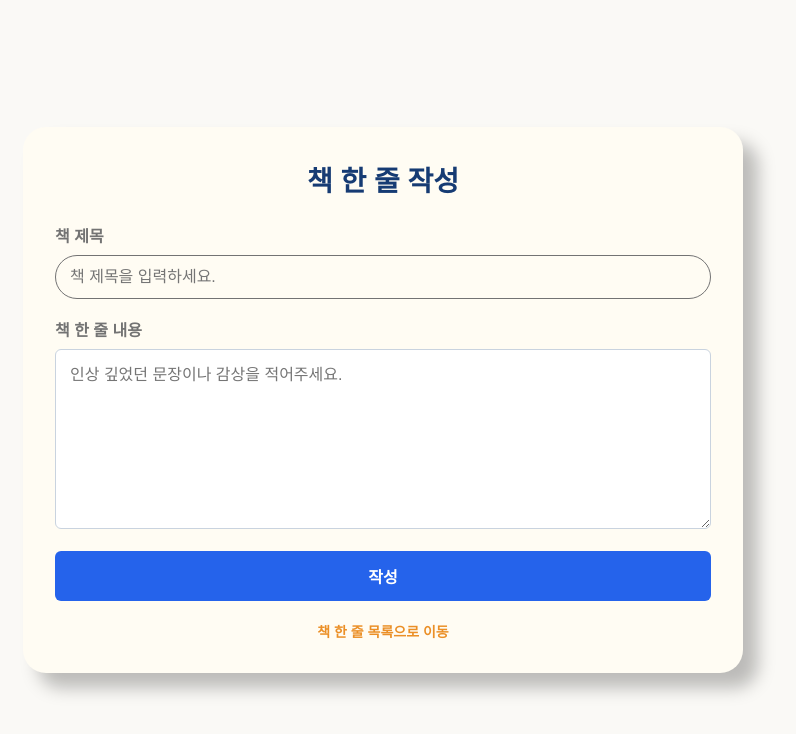
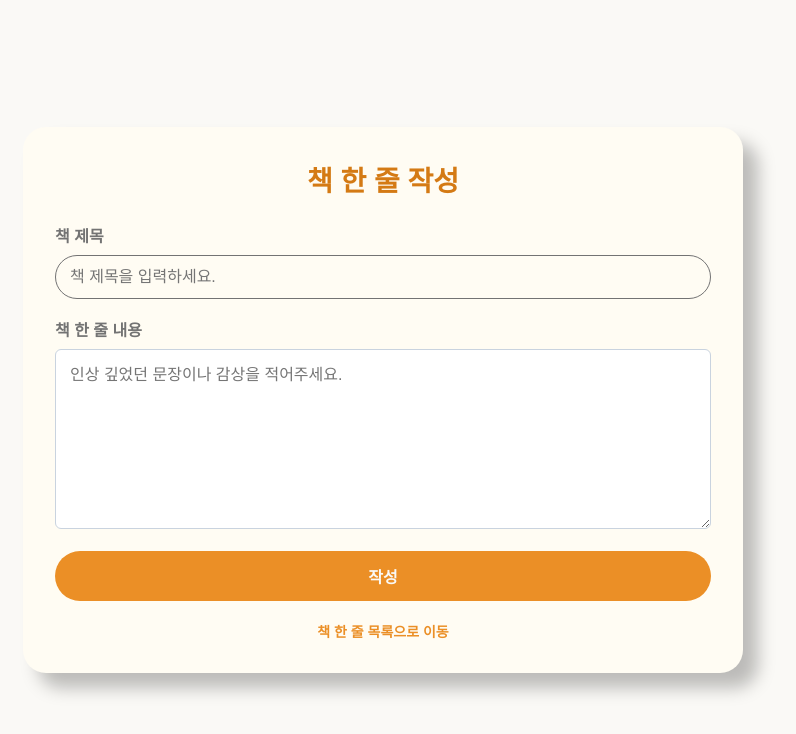
Before and after one commit to soul081029/School_Reading_Program, a Django app: page /brief-reviews/create/ in a window 1280 px wide. Shown: the top 734 px of the page, without its empty margins (257-1053 px from the left). Run offline with Django 5.2, Linux system fonts and the light colour scheme; a user stored in the database is signed in.

Commit message:
디자인 로그인, 비번 글씨도

```diff
--- a/static/users/style.css
+++ b/static/users/style.css
@@ -28,7 +28,7 @@ body {
 
 h1 {
     margin: 0 0 24px;
-    color: #163b73;
+    color: #D47A14;
     font-size: 28px;
     text-align: center;
 }
@@ -83,9 +83,9 @@ textarea:focus {
     width: 100%;
     padding: 13px 16px;
     border: 0;
-    border-radius: 6px;
-    color: #fff;
-    background: #2563eb;
+    border-radius: 100px;
+    color: #FAF9F6;
+    background: #EB8F26;
     font-size: 16px;
     font-weight: 700;
     cursor: pointer;
@@ -93,7 +93,7 @@ textarea:focus {
 }
 
 .primary-button:hover {
-    background: #1d4ed8;
+    background: #D47A14;
     transform: translateY(-1px);
 }
 
```
